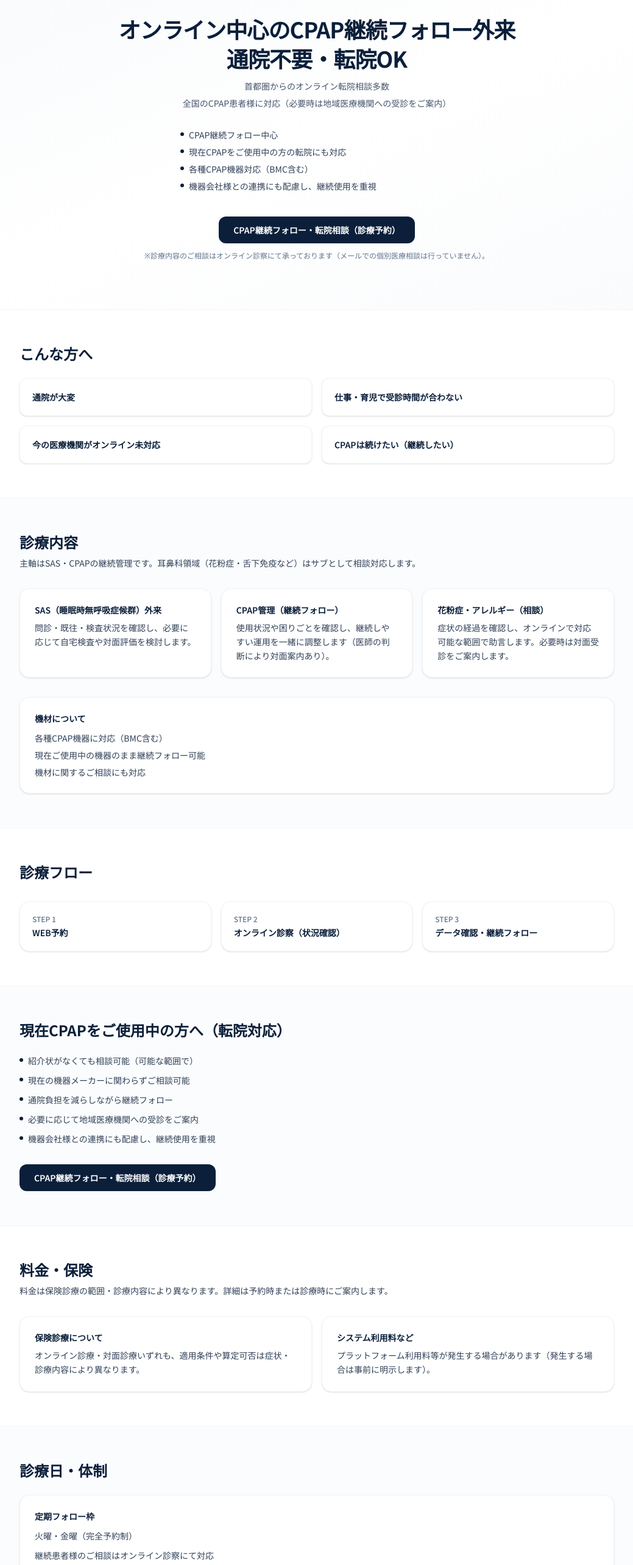
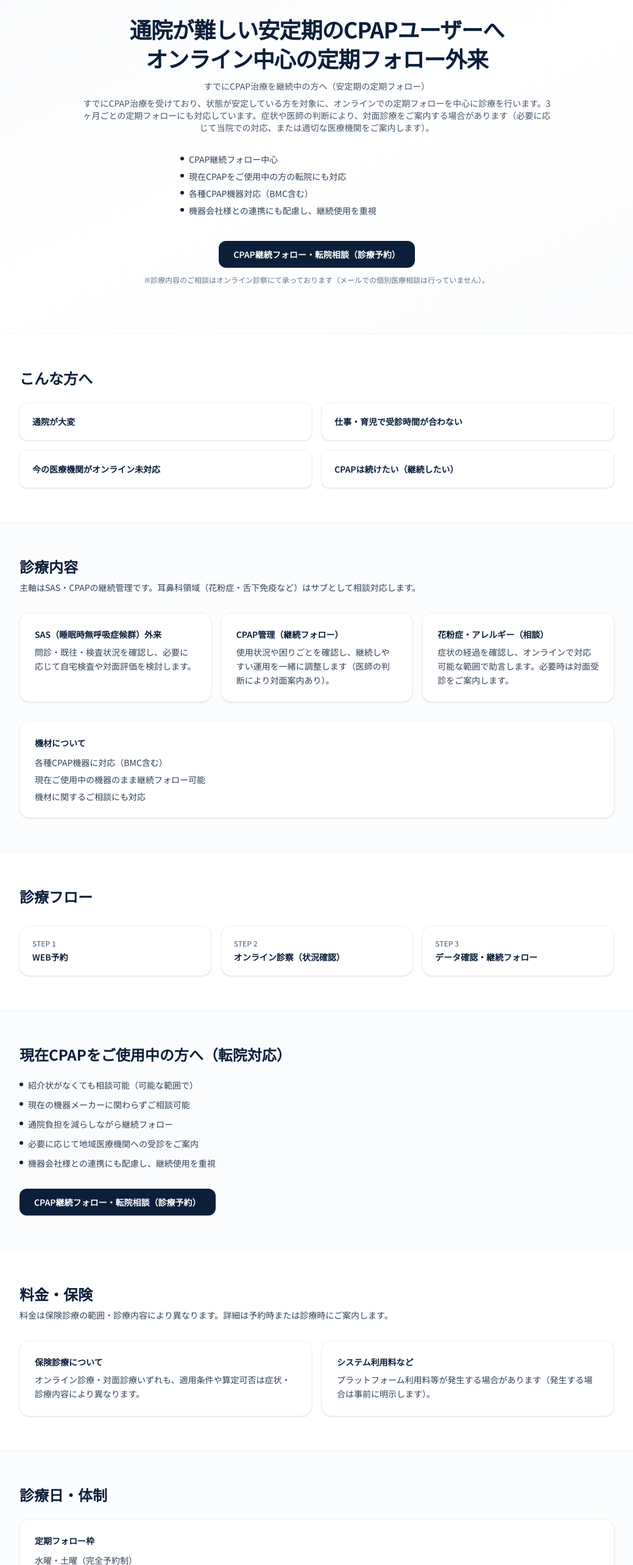
Before and after one commit to mandahan2002/sas-clinic-site, a Next.js app: page / in a window 1280 px wide. Shown: the part 180-2746 px from the top of the page at 61% size, without its empty margins (120-1159 px from the left). Built offline with nearby package versions, Linux system fonts and the light colour scheme.

Commit message:
Revise Home page content for SAS CPAP online clinic, updating titles and service descriptions to better reflect the focus on stable CPAP users and changing consultation days to Wednesday and Saturday.

```diff
--- a/app/page.tsx
+++ b/app/page.tsx
@@ -47,14 +47,14 @@ export default function Home() {
         <div className="mx-auto max-w-5xl px-6 py-16 md:py-20">
           <div className="text-center max-w-3xl mx-auto">
             <h1 className="text-3xl font-bold tracking-tight text-[#0B1F3A] md:text-4xl">
-              オンライン中心のCPAP継続フォロー外来
-              <span className="block mt-2">通院不要・転院OK</span>
+              通院が難しい安定期のCPAPユーザーへ
+              <span className="block mt-2">オンライン中心の定期フォロー外来</span>
             </h1>
             <p className="mt-4 text-sm text-slate-600">
-              首都圏からのオンライン転院相談多数
+              すでにCPAP治療を継続中の方へ（安定期の定期フォロー）
             </p>
             <p className="mt-2 text-sm text-slate-600">
-              全国のCPAP患者様に対応（必要時は地域医療機関への受診をご案内）
+              すでにCPAP治療を受けており、状態が安定している方を対象に、オンラインでの定期フォローを中心に診療を行います。3ヶ月ごとの定期フォローにも対応しています。症状や医師の判断により、対面診療をご案内する場合があります（必要に応じて当院での対応、または適切な医療機関をご案内します）。
             </p>
 
             <ul className="mt-8 space-y-2 text-sm text-slate-700 text-left max-w-md mx-auto">
@@ -248,7 +248,7 @@ export default function Home() {
           <h2 className="text-2xl font-bold text-[#0B1F3A]">診療日・体制</h2>
           <div className="mt-6 rounded-2xl border border-slate-100 bg-white p-6 shadow-sm">
             <div className="text-sm font-semibold text-[#0B1F3A] mb-3">定期フォロー枠</div>
-            <p className="text-sm text-slate-700">火曜・金曜（完全予約制）</p>
+            <p className="text-sm text-slate-700">水曜・土曜（完全予約制）</p>
             <p className="mt-3 text-sm text-slate-700">継続患者様のご相談はオンライン診察にて対応</p>
           </div>
         </div>
```
